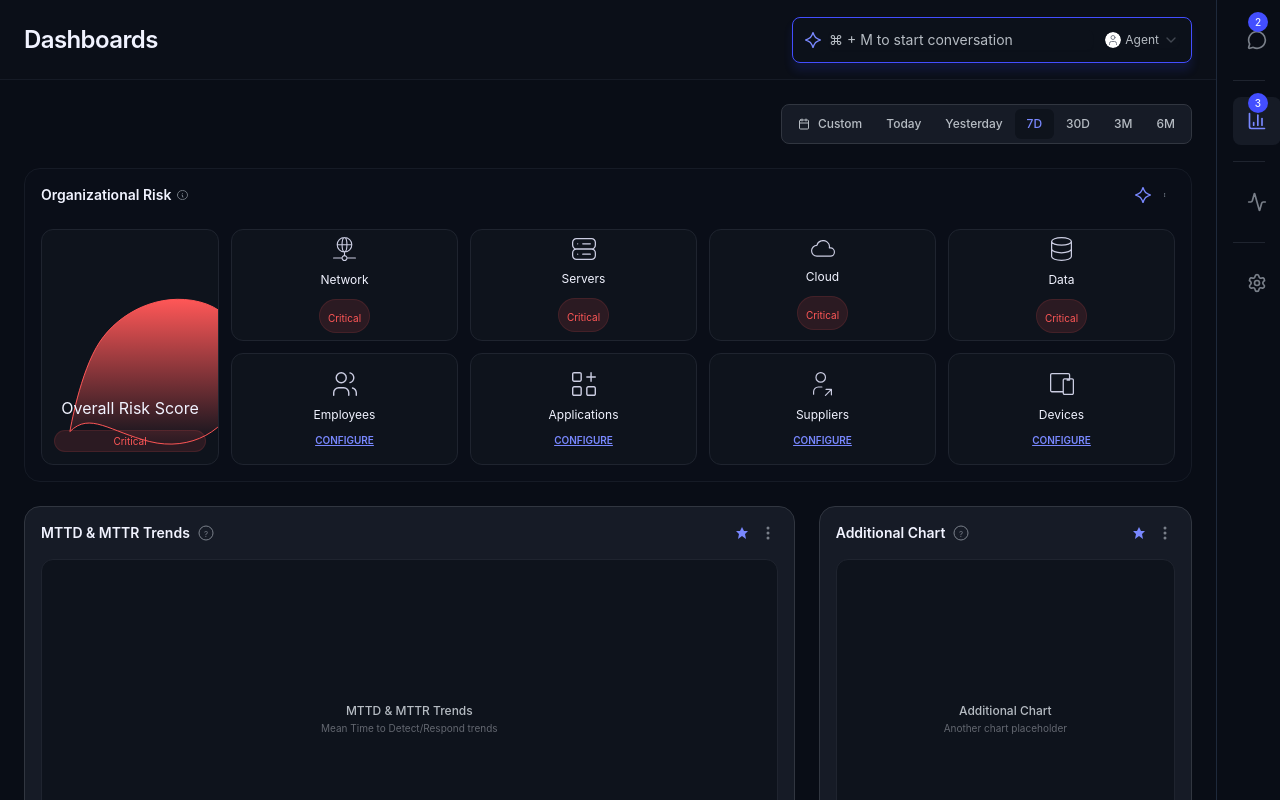
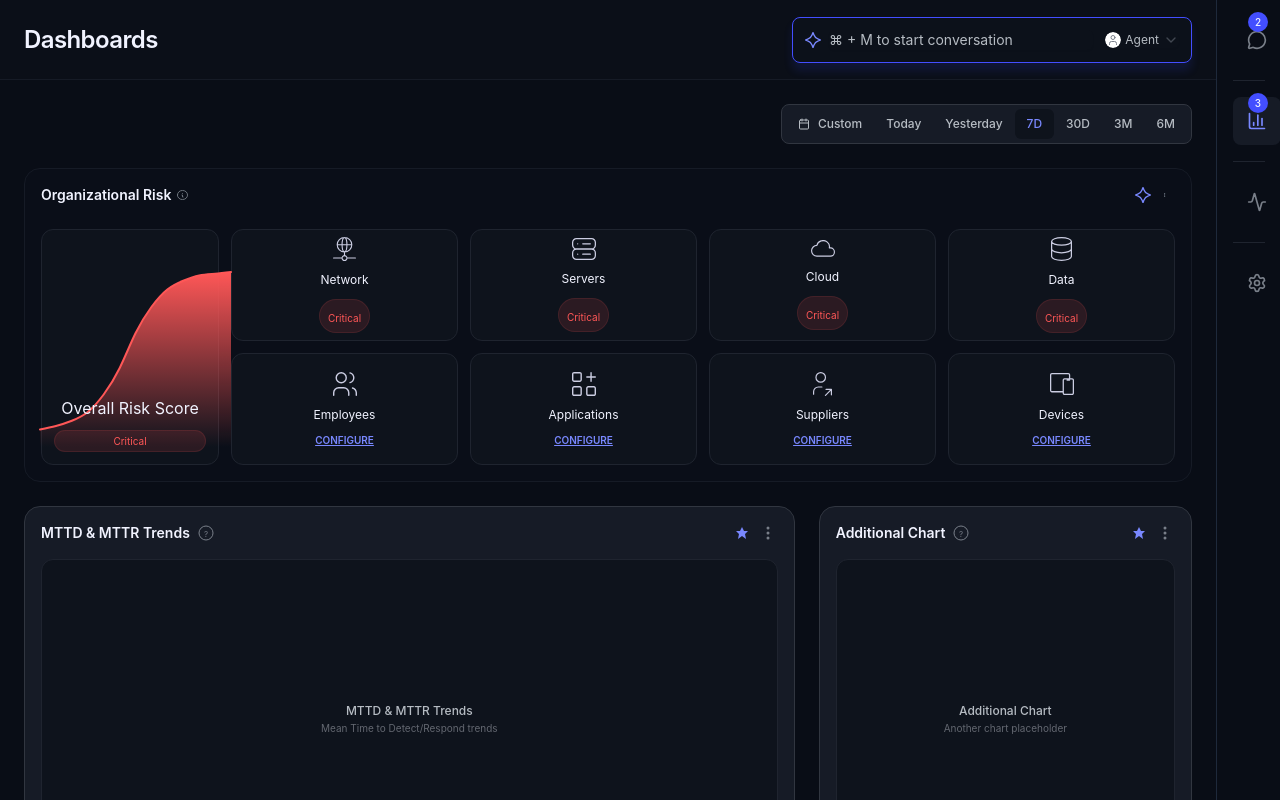
Before and after one commit to abdulmajeed33/react-trial, a React (Vite) app: page / in a window 1280 px wide. Shown: the top 800 px of the page. Built offline with nearby package versions, Linux system fonts and the light colour scheme.

Commit message:
Replace SVG gradient visualization in OrganizationalRiskChart with Recharts AreaChart for improved data representation and maintainability; add risk trend data to match Figma design.

```diff
--- a/src/components/charts/OrganizationalRiskChart.tsx
+++ b/src/components/charts/OrganizationalRiskChart.tsx
@@ -1,4 +1,22 @@
 import React from 'react';
+import { AreaChart, Area, ResponsiveContainer } from 'recharts';
+
+// Risk trend data for the area chart - matches exact Figma curve shape
+const riskTrendData = [
+  { x: 0, risk: 10 },
+  { x: 1, risk: 12 },
+  { x: 2, risk: 15 },
+  { x: 3, risk: 20 },
+  { x: 4, risk: 30 },
+  { x: 5, risk: 45 },
+  { x: 6, risk: 65 },
+  { x: 7, risk: 80 },
+  { x: 8, risk: 90 },
+  { x: 9, risk: 95 },
+  { x: 10, risk: 98 },
+  { x: 11, risk: 99 },
+  { x: 12, risk: 100 }
+];
 
 interface RiskCategoryCardProps {
   icon: string;
@@ -127,29 +145,37 @@ const OrganizationalRiskChart: React.FC = () => {
 
       {/* Main Content */}
       <div className="flex gap-3">
-        {/* Left side - Circular Chart */}
+        {/* Left side - Risk Area Chart */}
         <div className="bg-background-dark-neutral-two border border-border-dark-neutral-neutral rounded-xl p-3 flex flex-col justify-end gap-3 w-[178px] h-[236px] relative flex-shrink-0">
-          {/* Background chart area with gradient - matches Figma exactly */}
-          <div className="absolute inset-0 overflow-hidden rounded-xl">
-            <svg
-              className="absolute -left-[22px] top-[21.5px] w-[230.5px] h-[214.5px]"
-              viewBox="0 0 231 215"
-              fill="none"
+          {/* Risk Area Chart using Recharts - matches Figma exactly */}
+                      <div className="absolute -left-[22px] top-[21.5px] w-[230.5px] h-[214.5px]">
+              <ResponsiveContainer width="100%" height="100%">
+                <AreaChart
+                  data={riskTrendData}
+                  margin={{ top: 20, right: 20, left: 20, bottom: 20 }}
+                  width={230}
+                  height={214}
                 >
                   <defs>
-                <linearGradient id="riskGradient" x1="0%" y1="0%" x2="0%" y2="100%">
-                  <stop offset="0%" style={{stopColor:'#FF5757', stopOpacity:1}} />
-                  <stop offset="100%" style={{stopColor:'#FF5757', stopOpacity:0}} />
+                    <linearGradient id="riskAreaGradient" x1="0" y1="0" x2="0" y2="1">
+                      <stop offset="0%" stopColor="#FF5757" stopOpacity={1} />
+                      <stop offset="100%" stopColor="#FF5757" stopOpacity={0} />
                     </linearGradient>
                   </defs>
-              {/* Curved risk visualization matching Figma design */}
-              <path
-                d="M50 180 C 50 180 60 120 80 90 C 100 60 140 40 180 50 C 220 60 230 100 220 140 C 210 180 170 200 130 190 C 90 180 70 160 50 180"
-                fill="url(#riskGradient)"
+                  <Area
+                    type="natural"
+                    dataKey="risk"
                     stroke="#FF5757"
-                strokeWidth="1"
+                    strokeWidth={2}
+                    fill="url(#riskAreaGradient)"
+                    fillOpacity={1}
+                    dot={false}
+                    activeDot={false}
+                    strokeLinecap="round"
+                    strokeLinejoin="round"
                   />
-            </svg>
+                </AreaChart>
+              </ResponsiveContainer>
             </div>
 
           {/* Content */}
```
Lines whose indentation alone changed are shown as unchanged.
